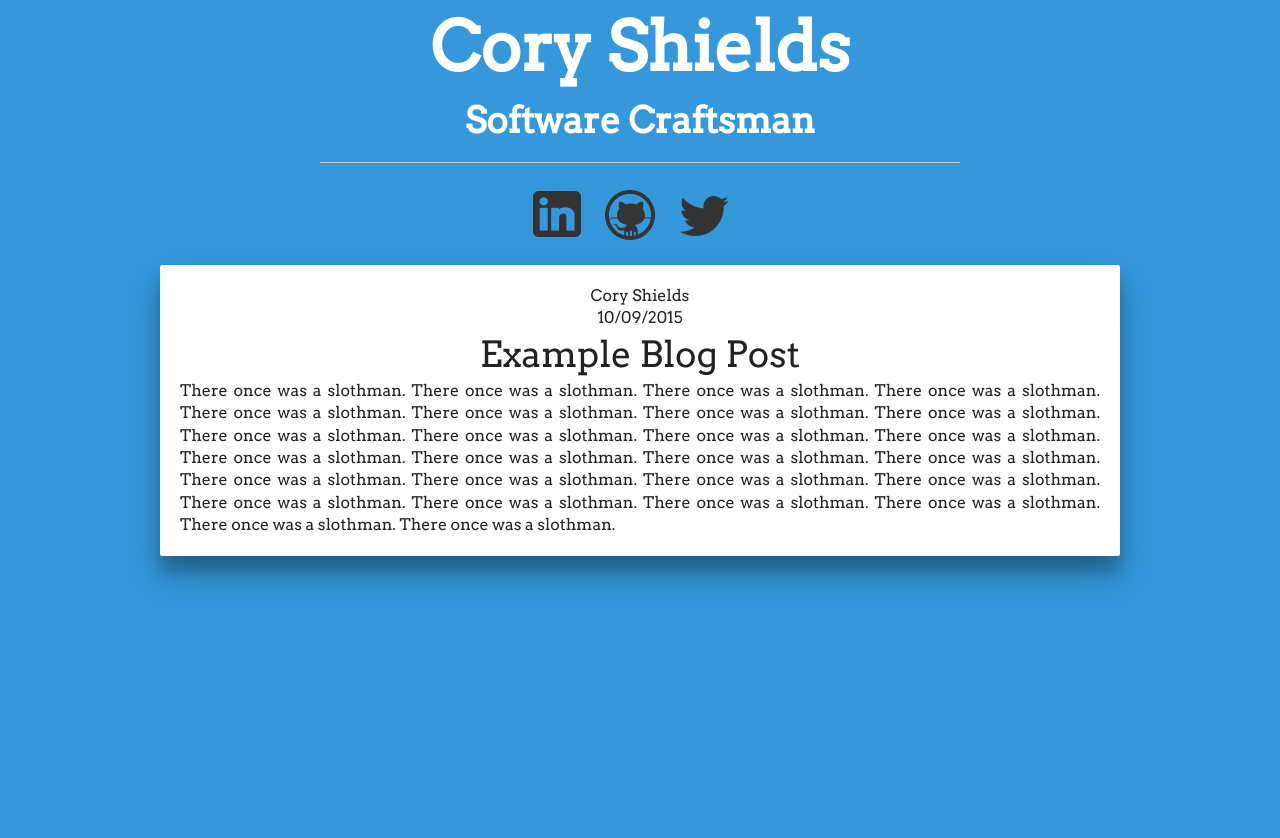
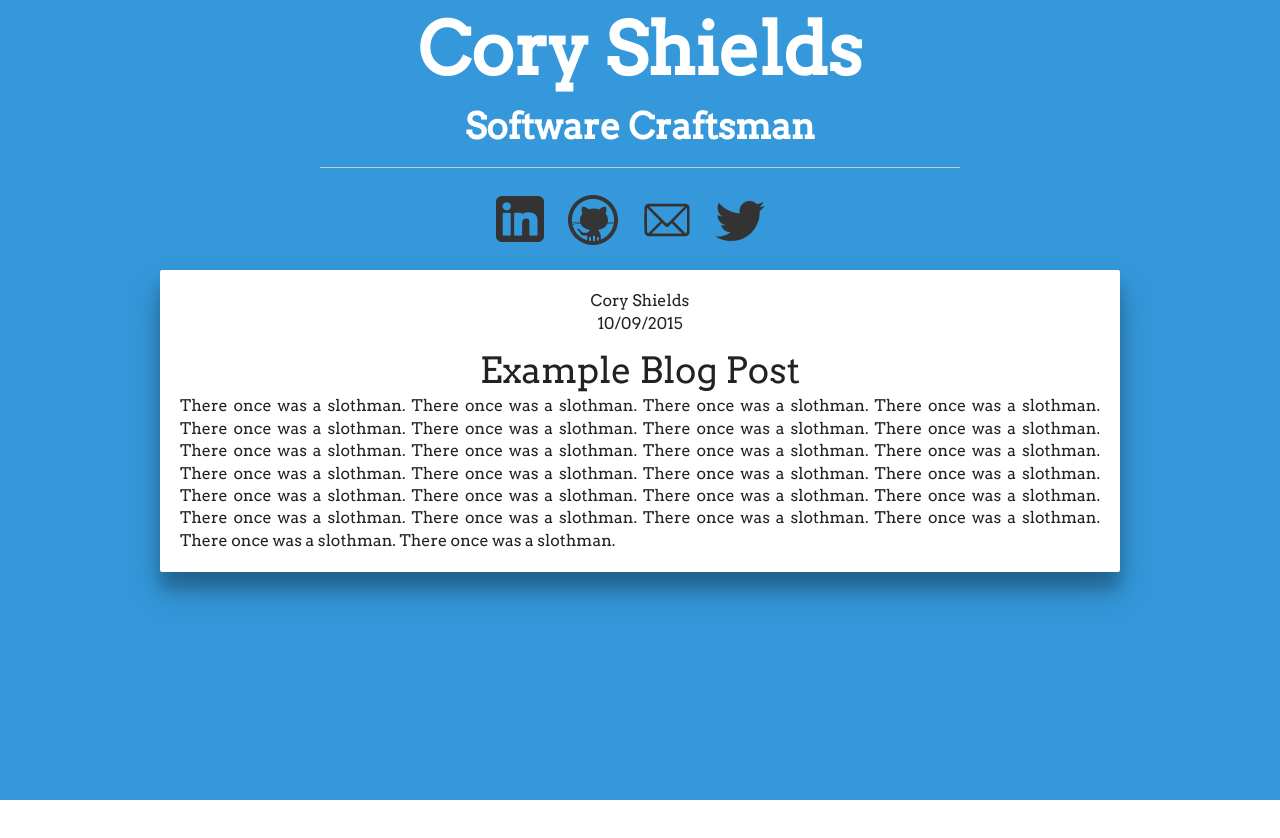
Before and after one commit to shieldscr/shieldscrApp, a website: page app/index.html at #/view1 in a window 1280 px wide. Shown: the top 838 px of the page. After the commit the page ends 800 px from the top, so only its background shows below. Drawn offline with Linux system fonts and the light colour scheme.

Commit message:
More style

```diff
--- a/app/app.css
+++ b/app/app.css
@@ -6,7 +6,7 @@
 }
 
 .header {
-  font-size: 68px;
+  font-size: 72px;
 }
 
 .subheader {
@@ -54,7 +54,7 @@
 }
 
 .main-content {
-  height: 2000px;
+  height: 800px;
 }
 
 .social-links {
--- a/app/blog-post.css
+++ b/app/blog-post.css
@@ -18,6 +18,7 @@
 
 .blog-post .date {
   font-size: 16px;
+  padding-bottom: 10px;
 }
 
 .blog-post .title {
--- a/app/view1/view1.html
+++ b/app/view1/view1.html
@@ -6,6 +6,7 @@
 	<div class="social-links center">
 	  <a href="https://www.linkedin.com/in/shieldscr" target="_blank"><img src="img/linkedin.png"></img></a>
 		<a href="https://github.com/shieldscr" target="_blank"><img src="img/github.png"></img></a>
+		<a href="mailto:cory.r.shields@gmail.com?Subject=WebContact" target="_blank"><img src="img/gmail.png"></img></a>
 		<a href="https://twitter.com/shieldscr" target="_blank"><img src="img/twitter.png"></img></a>
 	</div>
 
```
Also changed, not shown: app/img/gmail.png (added), app/img/mail.png (added).
